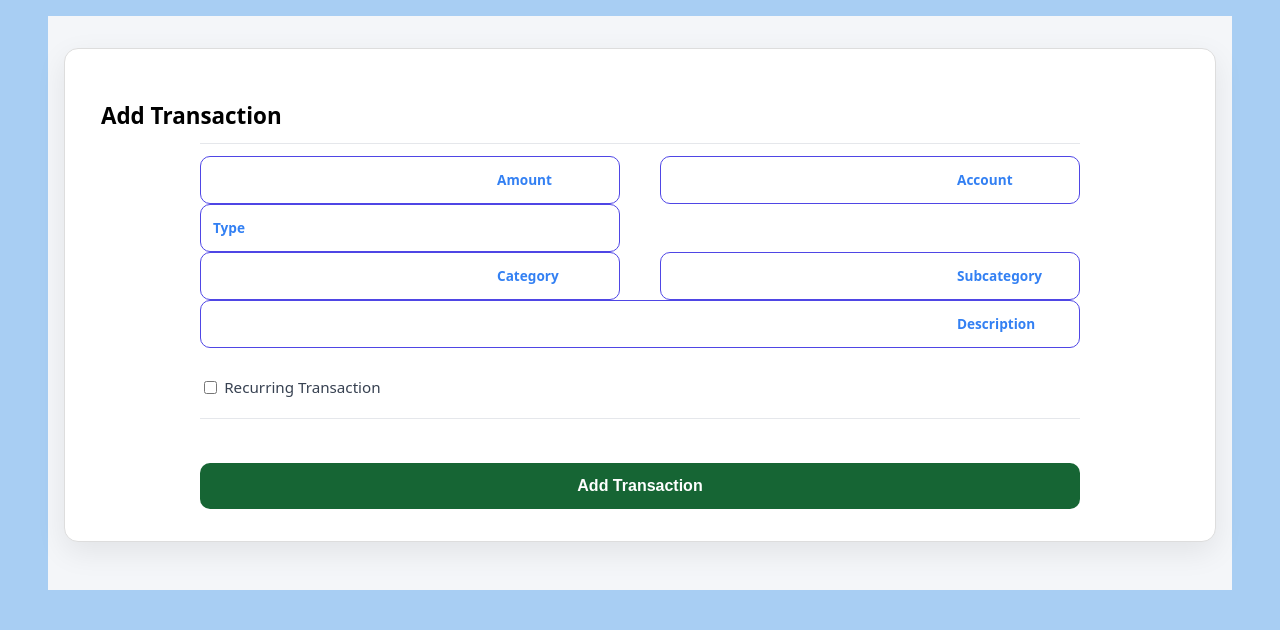
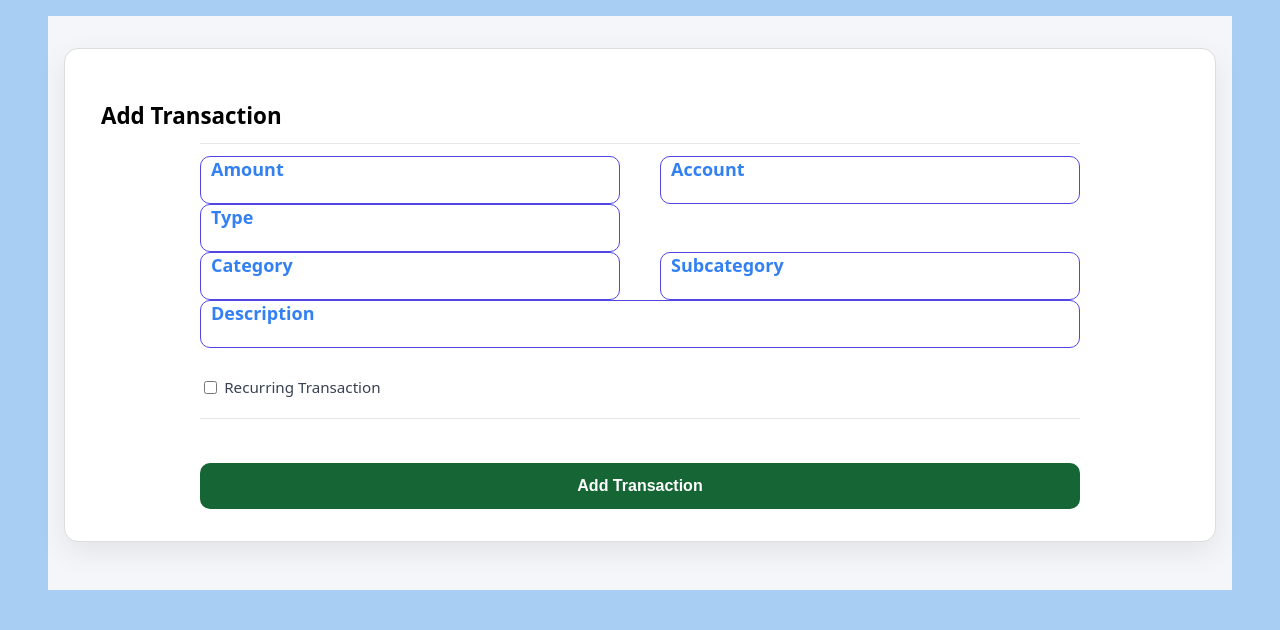
Before and after one commit to thrinadsanjay/FinTrack, a Python web app: template app/frontend/templates/transactions_add.html in a window 1280 px wide. Shown: the top 630 px of the page. Run offline with Jinja, Linux system fonts and the light colour scheme; the template is opened without the code that fills it: most values are stand-ins (such as "Sample title", 1, 10 or a date in 2020); lists and menus that the app fills with data are empty.

Commit message:
Working on CSS

```diff
--- a/app/core/config.py
+++ b/app/core/config.py
@@ -14,7 +14,7 @@ class Settings(BaseSettings):
     FT_BASE_URL: str
 
     model_config = ConfigDict(
-        FT_ENV_file=".FT_ENV",
+        env_file=".FT_ENV",
         extra="ignore",   # 👈 THIS fixes your error
         FT_ENV_prefix="FT_",
     )
--- a/app/frontend/static/css/transactions.css
+++ b/app/frontend/static/css/transactions.css
@@ -66,13 +66,13 @@
 
 .form-field label {
   display: flex;
-  flex: 0 0 110px;
+  flex: 0 0 80px;
   height: 100%;
-  min-width: 80px;
+  min-width: 50px;
   display: flex;
   align-items: center;
   justify-content: left;
-  padding: 0 12px;
+  padding: 0 10px;
   font-size: 0.85rem;
   font-weight: 600;
   background-color: transparent;
@@ -81,7 +81,19 @@
   pointer-events: none;
 }
 
+ .field--idle label {
+  display:block;
+  position: absolute;
+  justify-content: center;
+  align-items: center;
+  width: 100%;
+  font-size: large;
+  justify-content: center;
+  transition: all 0.2s ease;
+ }
+
 .field--active label {
+  transition: all 0.2s ease;
   background-color: #e0e7ff; /* lighter blue pill */
 }
 
--- a/app/frontend/templates/transactions_add.html
+++ b/app/frontend/templates/transactions_add.html
@@ -11,11 +11,12 @@
         <div class="field-group">
           <!-- Amount -->
           <div class="form-field field--idle">
+            <label>Amount</label>
             <input type="number" step="0.01" name="amount" placeholder=" " required />
-            <label>Amount</label>
           </div>
           <!-- Account -->
           <div class="form-field field--idle">
+            <label>Account</label>
             <select name="account_id" id="account" required>
               <option value="" hidden></option>
               {% for acc in accounts %}
@@ -24,7 +25,6 @@
               </option>
               {% endfor %}
             </select>
-            <label>Account</label>
           </div>
         </div>
         <div class="field-group">
@@ -57,25 +57,25 @@
         <div class="field-group" id="category-wrapper">
           <!-- Category -->
           <div class="form-field field--idle">
+            <label>Category</label>
             <select name="category_code" id="category" required>
               <option value="" hidden></option>
             </select>
-            <label>Category</label>
           </div>
 
           <!-- Subcategory -->
           <div class="form-field field--idle">
+            <label>Subcategory</label>
             <select name="subcategory_code" id="subcategory" required>
               <option value="" hidden></option>
             </select>
-            <label>Subcategory</label>
           </div>
         </div>
 
       <!-- Description -->
       <div class="form-field field--idle">
+        <label>Description</label>
         <input type="text" name="description">
-        <label>Description</label>
       </div>
   </div>
   <!-- Recurring Checkbox -->
```
